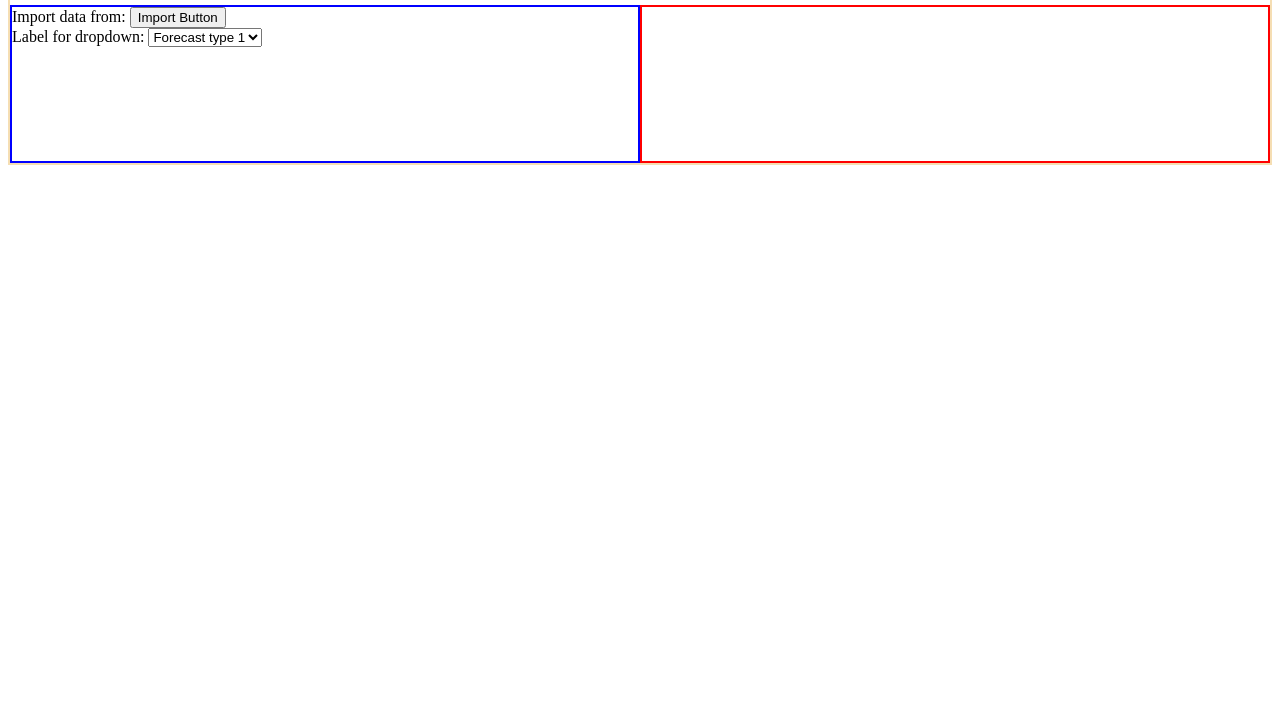
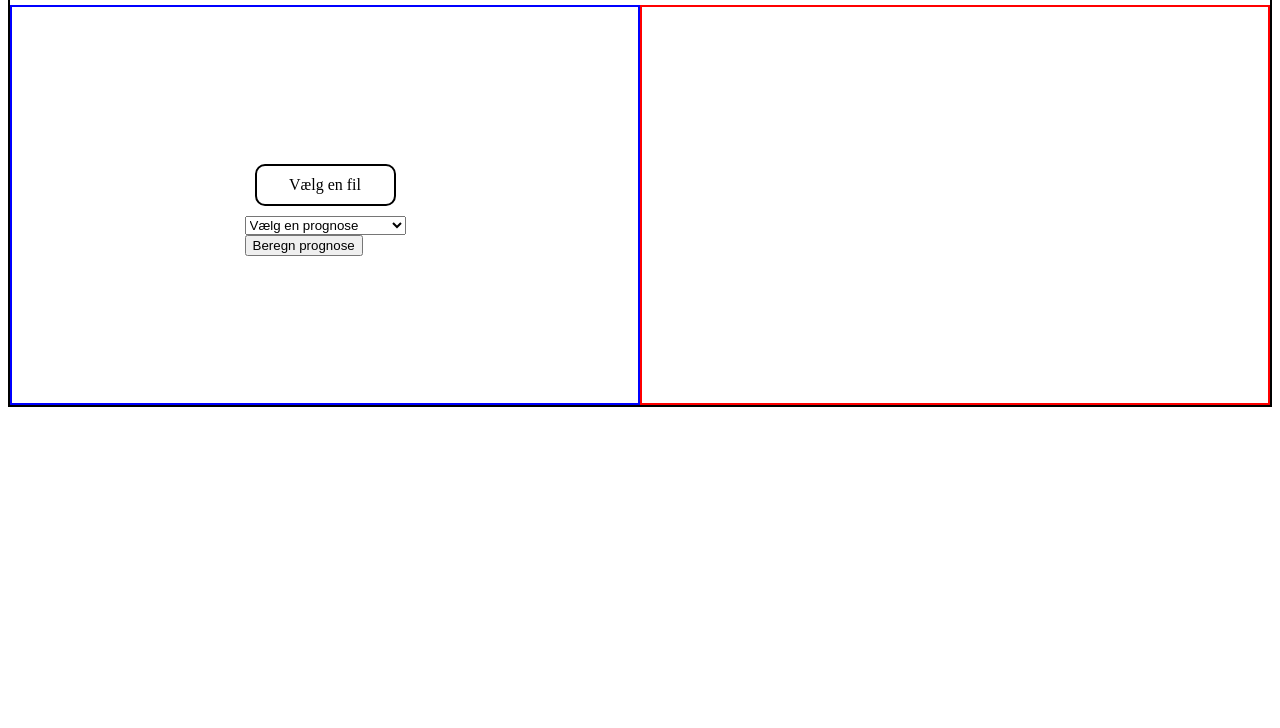
Before and after one commit to FireDemon290304/P2-2025-Client-Server-Code, a website: page public/html/index.html in a window 1280 px wide. Shown: the part 72-800 px from the top of the page. Drawn offline with nearby package versions, Linux system fonts and the light colour scheme; files that its build step writes are made by us from their sources.

Commit message:
deleted even more

```diff
--- a/public/css/style.css
+++ b/public/css/style.css
@@ -2,7 +2,7 @@
 
 body {
     /*max-width: 1200px;*/
-    border: 2px solid wheat;
+    border: 2px solid black;
 }
 
 header {
@@ -14,14 +14,39 @@ header {
 .container {
     display: flex;
     flex: 1;
+    height: 50vh;
 }
 
 .right {
     flex: 1;
+    justify-content: center;  /* horizontal centering */
+    align-items: center;      /* vertical centering */
     border: 2px solid red;
 }
 
 .left {
+
     flex: 1;
+    display: flex;
+    justify-content: center;  /* horizontal centering */
+    align-items: center;      /* vertical centering */
     border: 2px solid blue;
 }
+
+#data-import {
+
+    padding: 10px;
+
+}
+
+
+#select-file {
+
+    border: 2px solid black;
+    text-align: center;
+    padding: 10px;
+    margin: 10px;
+    border-radius: 10px;
+    cursor: pointer;
+
+}
--- a/public/html/index.html
+++ b/public/html/index.html
@@ -19,22 +19,31 @@
     <div class="container">
 
         <section class="left">
-            <section id="data-import">
+
+            <section id="settings">
+
+
+                <div id="select-file"> Vælg en fil
+                    <input type="file" id="file-input" hidden />
+                </div>
+
                 <div>
-                    <label for="import-button">Import data from:</label>
-                    <button id="import-button" action="import">Import Button</button>
+                    <select id="forecast-dropdown">
+                        <option value="" disabled selected>Vælg en prognose</option>
+                        <option value="omsætning">Omsætnings Prognose</option>
+                        <option value="omkostning">Omkostnings Prognose</option>
+                    </select>
+
                 </div>
+
                 <div>
-                    <label for="forecast-dropdown">Label for dropdown:</label>
-                    <select id="forecast-dropdown">
-                        <option value="type1">Forecast type 1</option>
-                        <option value="type2">Forecast type 2</option>
-                        <option value="type3">Forecast type 3</option>
-                        <option value="type4">Forecast type 4</option>
-                    </select>
+                    <button type="button" id="calculate">Beregn prognose</button>
                 </div>
+
             </section>
+
         </section>
+
         <section class="right">
 
             <main class="canvas-container" id="canvas-container_id"></main>
--- a/public/js/client_main.js
+++ b/public/js/client_main.js
@@ -42,6 +42,32 @@ function testButton() {
         });
 }
 
+// input file functionality
+const fileInput = document.getElementById("file-input");
+
+// This fires when the file input button is clicked
+document.getElementById("select-file").addEventListener("click", () => {
+
+    fileInput.click();
+
+    //obviously just a test function to render the chart when clicking the button
+    testButton();
+
+});
+
+// This fires when a file is selected
+fileInput.addEventListener("change", (e) => {
+
+    const file = e.target.files[0]; // get the first file selected
+
+    //debug function to log the selected file.
+    if (file) {
+        console.log("Selected file:", file.name);
+    }
+
+});
+
+
 document.getElementById("import-button").addEventListener("click", testButton);
 
 document.addEventListener('DOMContentLoaded', () => {
```
